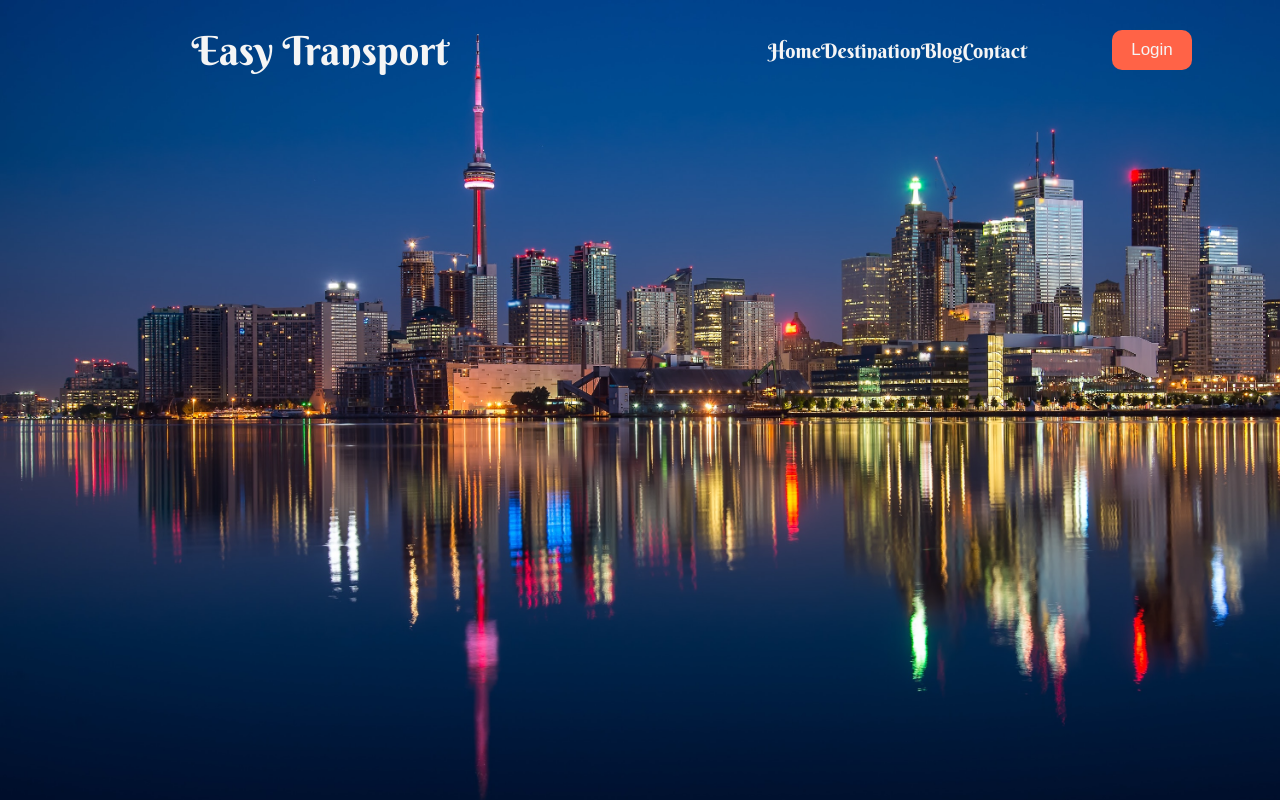
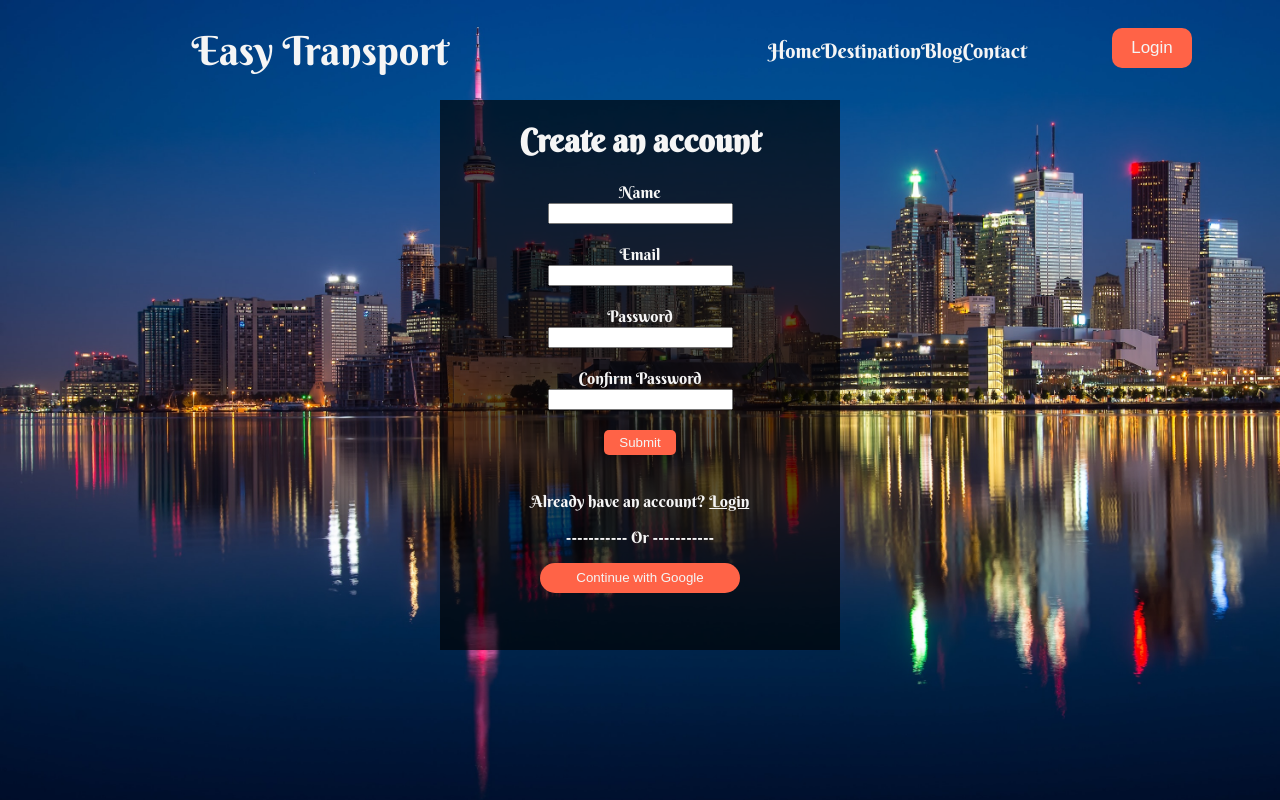
Before and after one commit to tamim11/easy-transport, a React (Create React App) app: page /create in a window 1280 px wide. Built offline with nearby package versions, Linux system fonts and the light colour scheme.

Commit message:
third commit

```diff
--- a/src/App.css
+++ b/src/App.css
@@ -6,6 +6,8 @@ body {
   box-sizing: border-box;
   background: url('./images/background.jpg');
   background-repeat: no-repeat;
-  background-size: 100%;
+  background-size: cover;
+  height: 100vh;
+  background-position: center;
   font-family: 'Berkshire Swash', cursive;
 }
--- a/src/App.js
+++ b/src/App.js
@@ -6,6 +6,8 @@ import {
 } from "react-router-dom";
 import Home from './components/Home/Home';
 import Header from './components/Header/Header';
+import Login from './components/Login/Login';
+import CreateUser from './components/CreateUser/CreateUser';
 
 function App() {
   return (
@@ -14,6 +16,12 @@ function App() {
       <Switch>
         <Route path="/home">
           <Home></Home>
+        </Route>
+        <Route path="/login">
+          <Login></Login>
+        </Route>
+        <Route path="/create">
+          <CreateUser></CreateUser>
         </Route>
         <Route exact path="/">
           <Home></Home>
--- a/src/components/Card/Card.css
+++ b/src/components/Card/Card.css
@@ -1,13 +1,14 @@
 .card-body {
-    width: 300px;
-    height: 300px;
+    max-width: 300px;
+    max-height: 300px;
     background-color: gray;
     border-radius: 10px;
     text-align: center;
-    color: black !important;
+    color: black;
     padding-top: 30px;
     margin-top: 100px;
     font-size: 20px;
+    cursor: pointer;
 }
 
 .card-body img {
--- /dev/null
+++ b/src/components/CreateUser/CreateUser.css
@@ -0,0 +1,13 @@
+.create-container {
+    display: flex;
+    justify-content: center;
+    align-items: center;
+    min-height: 500px;
+}
+
+.create-box {
+    width: 400px;
+    height: 550px;
+    text-align: center;
+    background-color: rgba(0, 0, 0, 0.658);
+}
--- /dev/null
+++ b/src/components/CreateUser/CreateUser.js
@@ -0,0 +1,29 @@
+import React from 'react';
+import { Link } from 'react-router-dom';
+import './CreateUser.css';
+
+const CreateUser = () => {
+    return (
+        <div className="create-container">
+            <div className="create-box">
+                <h1>Create an account</h1>
+                <form>
+                    <label htmlFor="name">Name</label><br />
+                    <input type="text" name="name" required /><br /><br />
+                    <label htmlFor="email">Email</label><br />
+                    <input type="email" name="email" required /><br /><br />
+                    <label htmlFor="password">Password</label><br />
+                    <input type="password" name="password" required /><br /><br />
+                    <label htmlFor="confirm-password">Confirm Password</label><br />
+                    <input type="password" name="confirm-password" required /><br /><br />
+                    <input type="submit" value="Submit" /><br /><br />
+                </form>
+                <p>Already have an account? <Link to="/login">Login</Link></p>
+                <p>----------- Or -----------</p>
+                <button className="google-btn">Continue with Google</button>
+            </div>
+        </div>
+    );
+};
+
+export default CreateUser;
--- a/src/components/Header/Header.css
+++ b/src/components/Header/Header.css
@@ -43,4 +43,5 @@ ul li {
     border: none;
     align-self: center;
     font-size: 17px;
+    cursor: pointer;
 }
--- a/src/components/Header/Header.js
+++ b/src/components/Header/Header.js
@@ -23,7 +23,7 @@ const Header = () => {
                         <Link to="/contact" style={{ textDecoration: 'none' }}>Contact</Link>
                     </li>
                 </ul>
-                <button className="btn">Login</button>
+                <Link to="/login" style={{ marginTop: '10px' }}><button className="btn">Login</button></Link>
             </div>
         </div>
     );
--- /dev/null
+++ b/src/components/Login/Login.css
@@ -0,0 +1,30 @@
+.login-container {
+    display: flex;
+    justify-content: center;
+    align-items: center;
+    min-height: 500px;
+}
+
+.login-box {
+    width: 400px;
+    height: 500px;
+    text-align: center;
+    background-color: rgba(0, 0, 0, 0.658);
+    margin-top: 40px;
+}
+
+.google-btn {
+    width: 200px;
+    height: 30px;
+    background-color: tomato;
+    border: none;
+    border-radius: 15px;
+}
+
+input[type=submit] {
+    padding:5px 15px;
+    background: tomato;
+    border:0 none;
+    cursor:pointer;
+    border-radius: 5px;
+}
--- /dev/null
+++ b/src/components/Login/Login.js
@@ -0,0 +1,28 @@
+import React from 'react';
+import { Link } from 'react-router-dom';
+import './Login.css';
+
+const Login = () => {
+    return (
+        <div className="login-container">
+            <div className="login-box">
+                <h1>Login</h1>
+                <form>
+                    <label htmlFor="email">Email</label><br />
+                    <input type="email" name="email" required /><br /><br />
+                    <label htmlFor="password">Password</label><br />
+                    <input type="password" name="password" required /><br /><br />
+                    <input type="checkbox" name="remember" />
+                    <label htmlFor="remember">Remember Me</label><br /><br />
+                    <a href="#">Forgot Password</a><br /><br />
+                    <input type="submit" value="Submit" /><br /><br />
+                </form>
+                <p>Don't have an account? <Link to="/create">Create an account</Link></p>
+                <p>----------- Or -----------</p>
+                <button className="google-btn">Continue with Google</button>
+            </div>
+        </div>
+    );
+};
+
+export default Login;
```
